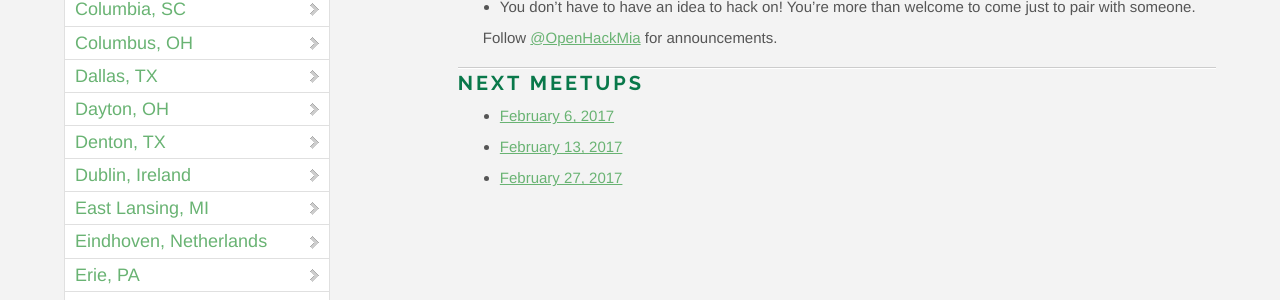
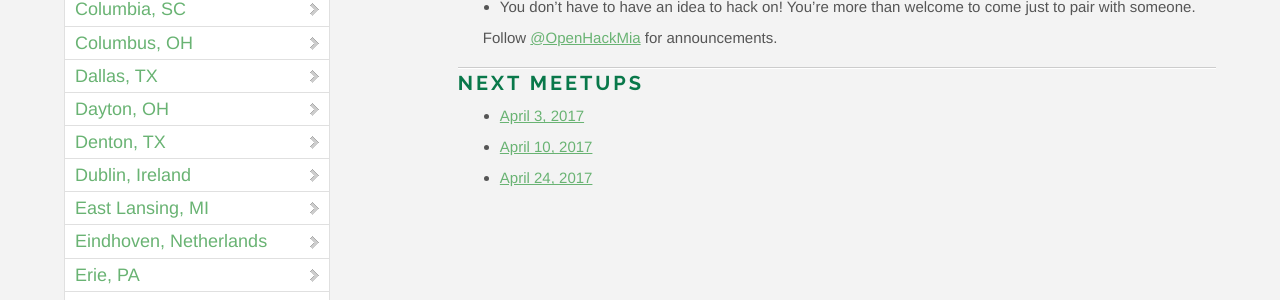
Before and after one commit to OpenHack/openhack.github.com, a Jekyll site: the page built from miami/index.markdown, in a window 1280 px wide and 900 px high, scrolled down 733 px. Shown: the part 153-453 px from the top of the window. Built offline with Jekyll 4.4.1, drawn with Linux system fonts in a browser that asks for light colours; nearby versions of some CDN libraries; comment, search, counter and statistics services are not loaded.

Commit message:
Schedule Miami meetups for April

```diff
--- a/miami/index.markdown
+++ b/miami/index.markdown
@@ -19,6 +19,6 @@ Follow [@OpenHackMia](http://twitter.com/openhackmia) for announcements.
 
 ### Next meetups
 
-* [February 6, 2017](https://www.meetup.com/miamirb/events/237477568/)
-* [February 13, 2017](https://www.meetup.com/miamirb/events/237477582/)
-* [February 27, 2017](https://www.meetup.com/miamirb/events/237477596/)
+* [April 3, 2017](https://www.meetup.com/miamirb/events/238917035/)
+* [April 10, 2017](https://www.meetup.com/miamirb/events/238917046/)
+* [April 24, 2017](https://www.meetup.com/miamirb/events/238917049/)
```
